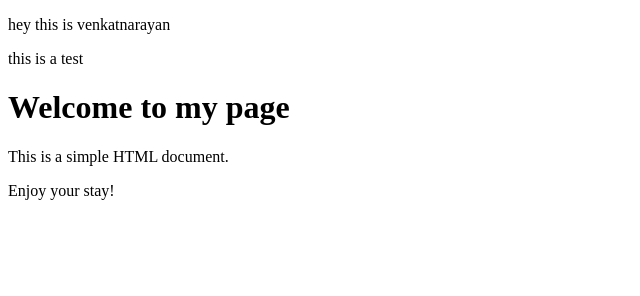
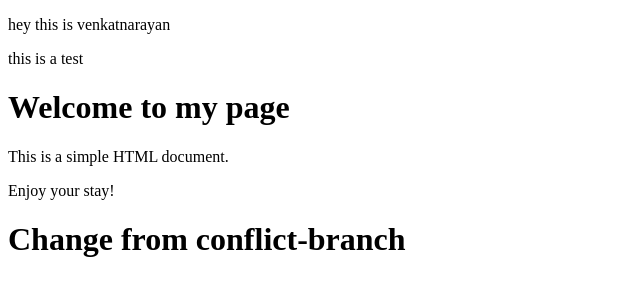
Before and after one commit to venkatnarayankaranam/Dev, a plain HTML site: page index.html in a window 1280 px wide. Shown: the whole page, without its empty margins (0-640 px from the left). Drawn offline with Linux system fonts and the light colour scheme.

Commit message:
Change from conflict-branch

```diff
--- a/index.html
+++ b/index.html
@@ -11,5 +11,6 @@
     <h1>Welcome to my page</h1>
     <p>This is a simple HTML document.</p>
     <p>Enjoy your stay!</p>
+    <h1>Change from conflict-branch</h1>
 </body>
 </html>
```
